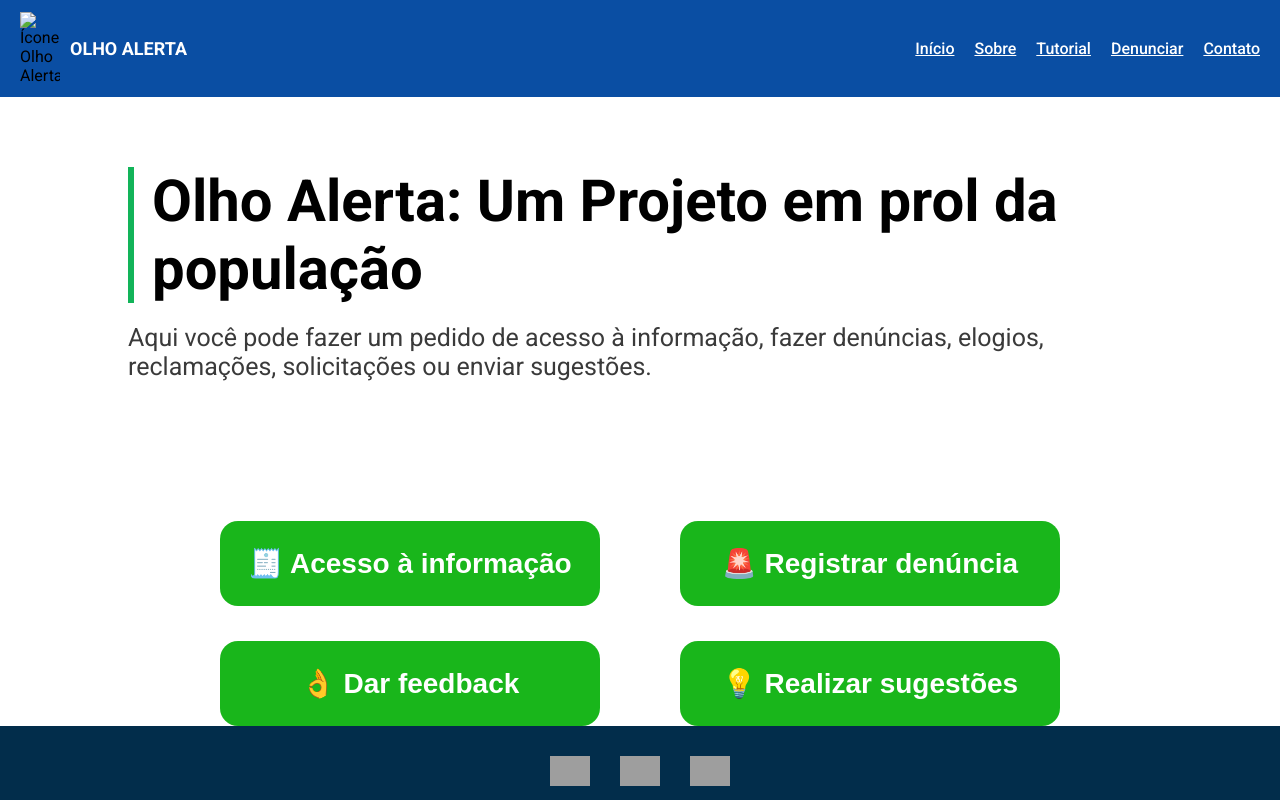
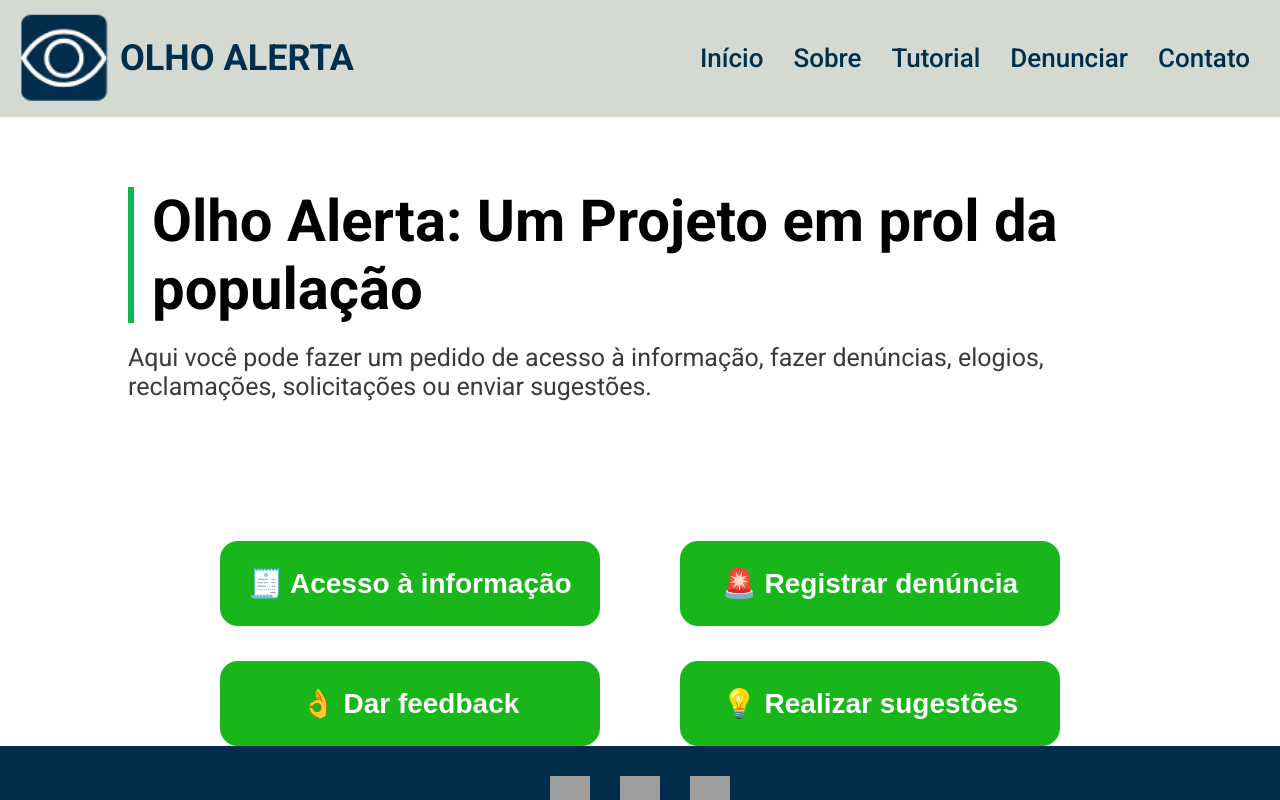
Before and after one commit to bieloliveiragps-spec/olho-alerta-backend, a website: page public/index.html in a window 1280 px wide. Drawn offline with Linux system fonts and the light colour scheme; grey boxes are pictures that could not be loaded.

Commit message:
Add files via upload

```diff
--- a/public/index.html
+++ b/public/index.html
@@ -14,7 +14,7 @@
   <div class="header-content">
 
     <div class="logo">
-      <img src="img/logo.png" alt="Ícone Olho Alerta" class="icon">
+      <img src="logo.png" alt="Ícone Olho Alerta" class="icon">
       <span class="titulo"><b>OLHO ALERTA</b></span>
     </div>
 
--- a/public/olhoalerta.css
+++ b/public/olhoalerta.css
@@ -20,7 +20,7 @@ main {
 
 /* ===== HEADER BASE ===== */
 header {
-  background: #0a4ea3;
+  background: #d4d9d2;
   padding: 12px 20px;
 }
 
@@ -38,12 +38,12 @@ header {
 }
 
 .logo img {
-  width: 40px;
+  width: 90px;
 }
 
 .titulo {
-  color: #fff;
-  font-size: 18px;
+  color: #002f4b;
+  font-size: 36px;
 }
 
 /* NAV DESKTOP */
@@ -53,8 +53,11 @@ header {
 }
 
 .nav-links a {
-  color: #fff;
+  color: #002f4b;
   font-weight: 500;
+  font-size: 26px;
+  text-decoration: none;
+  margin-right: 10px;
 }
 
 /* BOTÃO MENU (DESKTOP OCULTO) */
```
Also changed, not shown: public/logo.png (added).
